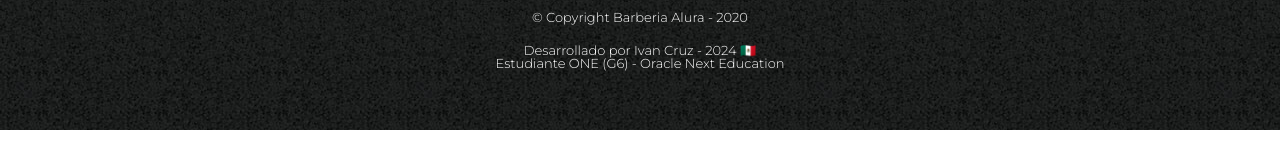
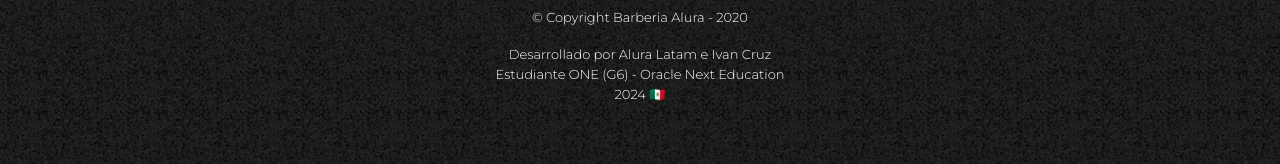
Before and after one commit to Ivandv19/barberia-alura, a plain HTML site: page index.html in a window 1280 px wide. Shown: the part 3027-3191 px from the top of the page. Before the commit the page ends 3157 px from the top, so only its background shows below. Drawn offline with Linux system fonts and the light colour scheme.

Commit message:
refactor: Cambia contenido de footer

```diff
--- a/index.html
+++ b/index.html
@@ -113,7 +113,8 @@
     <footer>
         <img src="imagenes/logo-blanco.png" alt="">
         <p class="copyright">&copy; Copyright Barberia Alura - 2020</p>
-        <p class="creditos ">Desarrollado por Ivan Cruz - 2024 🇲🇽 <br> Estudiante ONE (G6) - Oracle Next Education
+        <p class="creditos "> Desarrollado por Alura Latam e Ivan Cruz <br> Estudiante ONE (G6) -
+            Oracle Next Education <br> 2024 🇲🇽
         </p>
     </footer>
 
--- a/style.css
+++ b/style.css
@@ -288,6 +288,7 @@
     color: #FFFFFF;
     font-size: 13px;
     margin: 20px;
+    line-height: 20px;
 
 }
 
```
